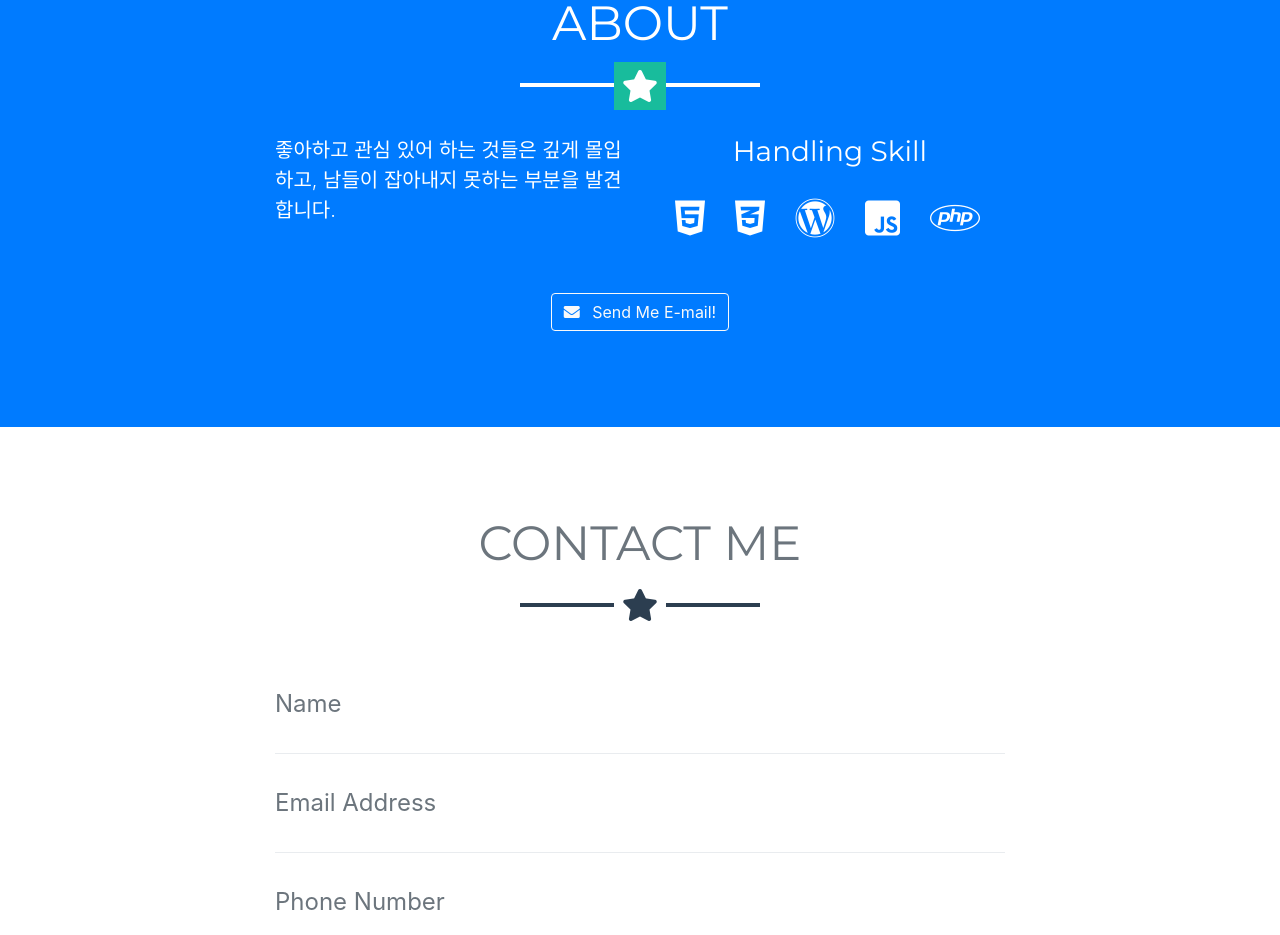
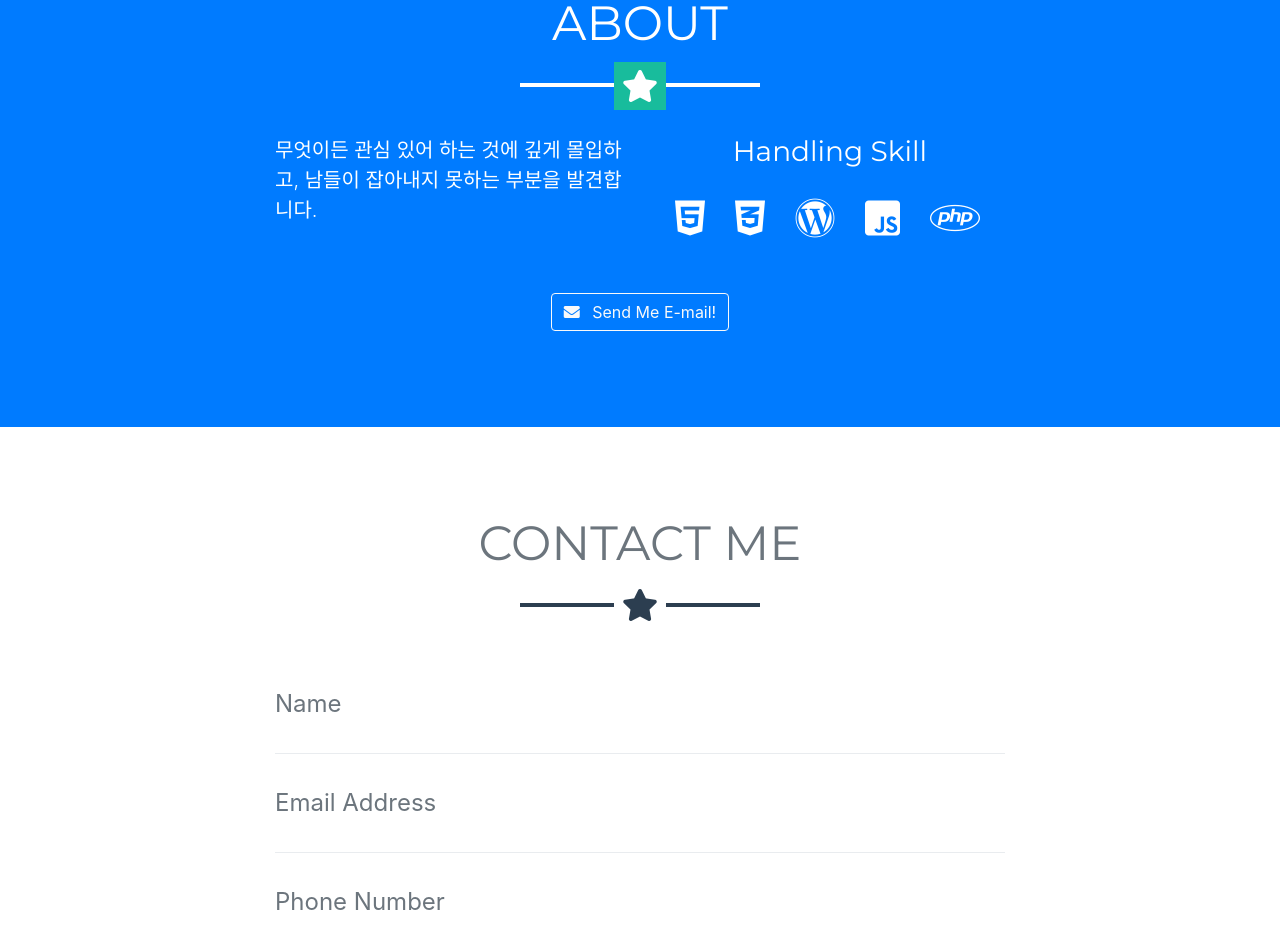
Before and after one commit to cestbonciel/KimhaneulWeb_portfolioSite, a website with bundled scripts: page index.html in a window 1280 px wide. Shown: the part 1736-2671 px from the top of the page. Built offline with nearby package versions, Linux system fonts and the light colour scheme.

Commit message:
Update index.html

```diff
--- a/index.html
+++ b/index.html
@@ -139,7 +139,7 @@
       <hr class="star-light mb-5">
       <div class="row">
         <div class="col-lg-4 ml-auto">
-          <p class="lead">좋아하고 관심 있어 하는 것들은 깊게 몰입하고, 남들이 잡아내지 못하는 부분을 발견합니다.</p>
+          <p class="lead">무엇이든 관심 있어 하는 것에 깊게 몰입하고, 남들이 잡아내지 못하는 부분을 발견합니다.</p>
         </div>
         <div class="col-lg-4 mr-auto">
           <h3 style="text-align:center;">Handling Skill</h3>
```
